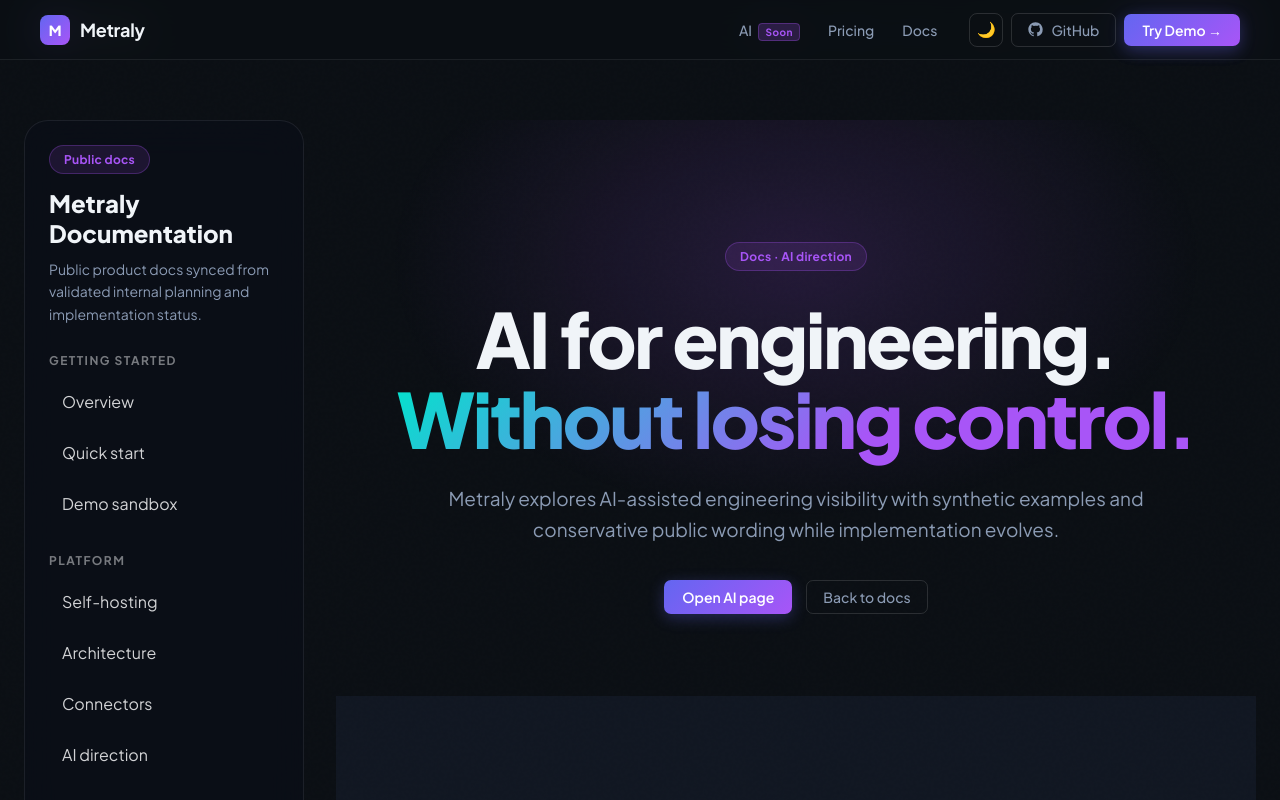
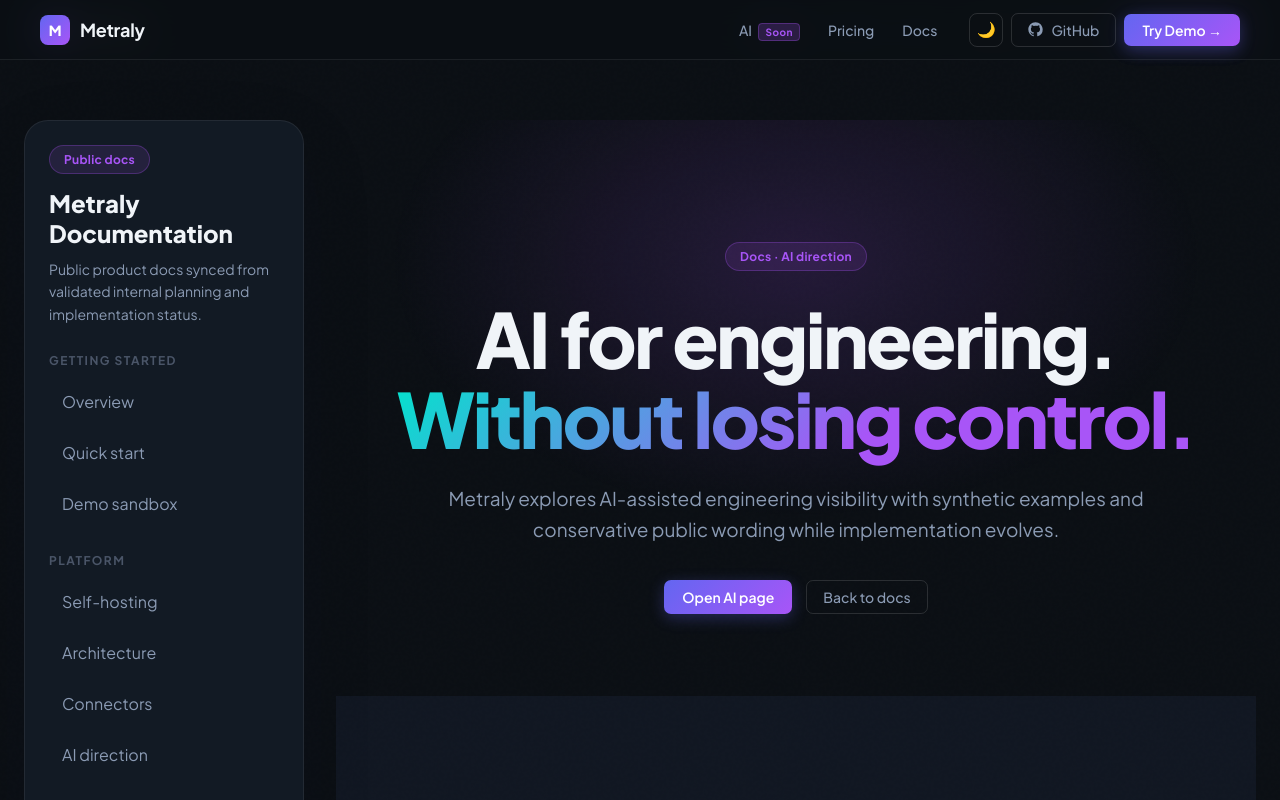
Before and after one commit to getmetraly/website, a Next.js app: page /docs/ai in a window 1280 px wide. Shown: the top 800 px of the page. Built offline with nearby package versions, Linux system fonts and the light colour scheme.

Commit message:
style(docs): use theme-aware docs sidebar

```diff
--- a/app/docs/layout.tsx
+++ b/app/docs/layout.tsx
@@ -2,6 +2,7 @@ import Link from "next/link";
 import type { ReactNode } from "react";
 import { SiteShell } from "@/components/site-shell";
 import styles from "@/components/marketing/marketing.module.css";
+import layoutStyles from "./docs-layout.module.css";
 
 const docsNav = [
   {
@@ -34,68 +35,30 @@ const docsNav = [
 export default function DocsLayout({ children }: { children: ReactNode }) {
   return (
     <SiteShell>
-      <div
-        style={{
-          display: "grid",
-          gridTemplateColumns: "280px minmax(0, 1fr)",
-          gap: 32,
-          maxWidth: 1440,
-          margin: "0 auto",
-          padding: "120px 24px 80px",
-        }}
-      >
-        <aside
-          style={{
-            position: "sticky",
-            top: 100,
-            alignSelf: "start",
-            display: "grid",
-            gap: 28,
-            padding: 24,
-            border: "1px solid rgba(255,255,255,0.08)",
-            borderRadius: 24,
-            background: "rgba(10,14,24,0.72)",
-            backdropFilter: "blur(20px)",
-            height: "fit-content",
-          }}
-        >
+      <div className={layoutStyles.shell}>
+        <aside className={layoutStyles.sidebar}>
           <div>
-            <div className={styles.badge} style={{ marginBottom: 14 }}>Public docs</div>
-            <h2 style={{ fontSize: 24, fontWeight: 800, marginBottom: 10 }}>
-              Metraly Documentation
-            </h2>
+            <div className={styles.badge} style={{ marginBottom: 14 }}>
+              Public docs
+            </div>
+
+            <h2 className={layoutStyles.title}>Metraly Documentation</h2>
+
             <p className={styles.cardDesc}>
               Public product docs synced from validated internal planning and implementation status.
             </p>
           </div>
 
           {docsNav.map((group) => (
-            <div key={group.section} style={{ display: "grid", gap: 12 }}>
-              <div
-                style={{
-                  fontSize: 12,
-                  textTransform: "uppercase",
-                  letterSpacing: "0.12em",
-                  color: "rgba(255,255,255,0.45)",
-                  fontWeight: 700,
-                }}
-              >
-                {group.section}
-              </div>
+            <div key={group.section} className={layoutStyles.group}>
+              <div className={layoutStyles.groupTitle}>{group.section}</div>
 
-              <div style={{ display: "grid", gap: 8 }}>
+              <div className={layoutStyles.links}>
                 {group.links.map(([label, href]) => (
                   <Link
                     key={href}
                     href={href}
-                    style={{
-                      color: "rgba(255,255,255,0.82)",
-                      textDecoration: "none",
-                      padding: "10px 12px",
-                      borderRadius: 12,
-                      transition: "all 0.2s ease",
-                      border: "1px solid transparent",
-                    }}
+                    className={layoutStyles.link}
                   >
                     {label}
                   </Link>
@@ -105,7 +68,7 @@ export default function DocsLayout({ children }: { children: ReactNode }) {
           ))}
         </aside>
 
-        <div>{children}</div>
+        <div className={layoutStyles.content}>{children}</div>
       </div>
     </SiteShell>
   );
```
